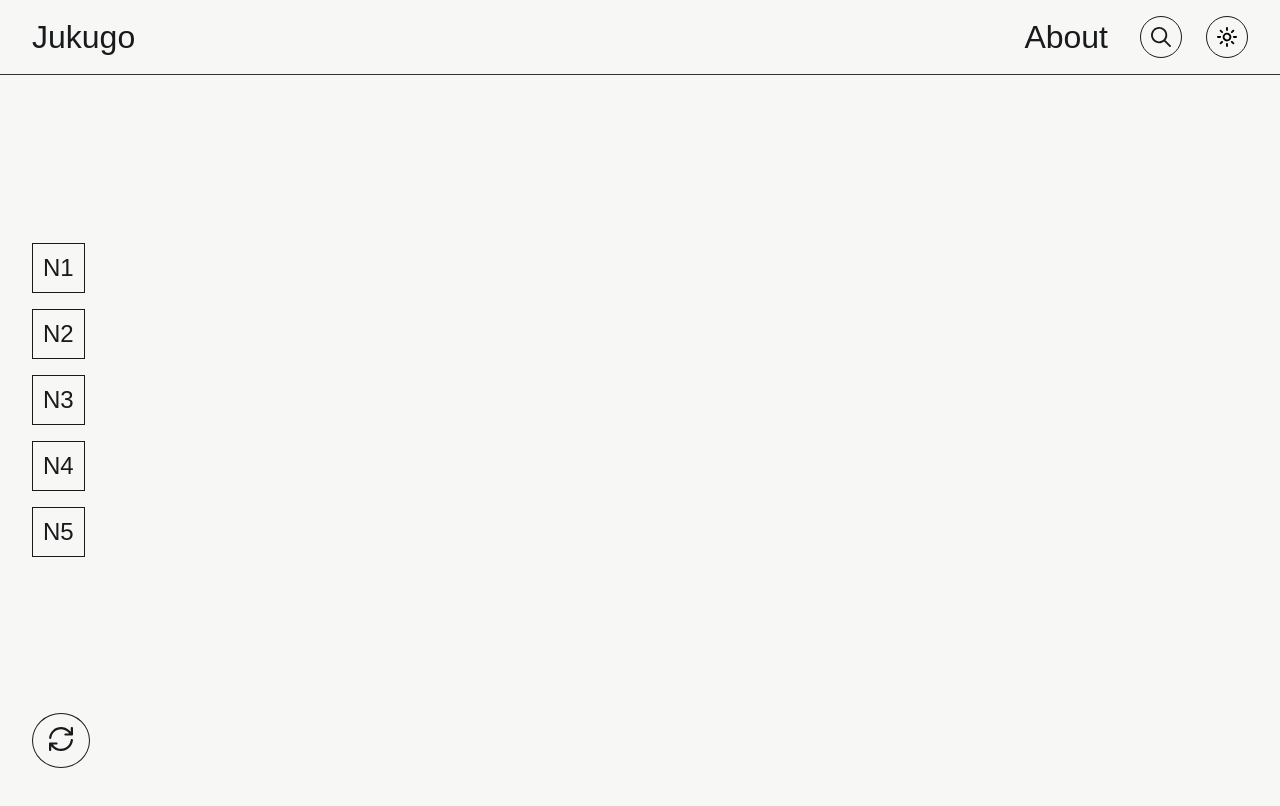
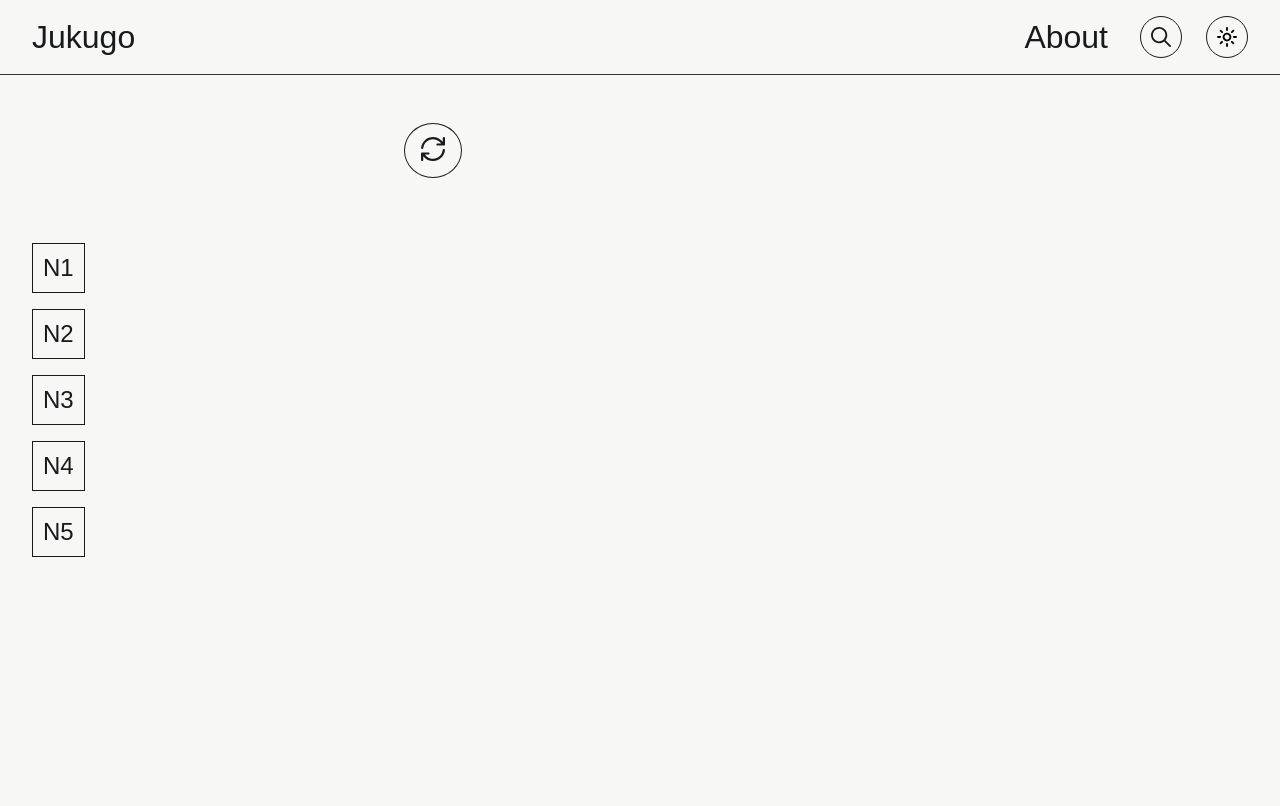
Before and after one commit to leedoughty/jukugo, a Next.js app: page /quiz/jlpt in a window 1280 px wide. Shown: the top 806 px of the page. Built offline with nearby package versions, Linux system fonts and the light colour scheme.

Commit message:
Add quiz layout component

```diff
--- a/src/app/quiz/freestyle/freestyle.module.css
+++ b/src/app/quiz/freestyle/freestyle.module.css
@@ -1,10 +1,3 @@
-.container {
-  max-width: 600px;
-  margin: auto;
-  font-size: 1rem;
-  padding: 16px 32px;
-}
-
 .selectorRow {
   display: flex;
   flex-direction: column;
--- a/src/app/quiz/freestyle/page.tsx
+++ b/src/app/quiz/freestyle/page.tsx
@@ -2,6 +2,7 @@
 
 import { useEffect, useState, useCallback } from "react";
 import styles from "./freestyle.module.css";
+import QuizLayout from "../layout";
 import QuizCard from "@/app/components/quiz/quizCard";
 import KanjiPicker from "@/app/components/quiz/kanjiPicker";
 
@@ -79,7 +80,7 @@ export default function FreestyleQuizPage() {
   };
 
   return (
-    <div className={styles.container}>
+    <QuizLayout>
       <div className={styles.selectorRow}>
         <KanjiPicker onPick={() => pickRandomKanji()} />
       </div>
@@ -97,6 +98,6 @@ export default function FreestyleQuizPage() {
       {words.length > 0 && currentIndex >= words.length && (
         <div className={styles.complete}>Quiz complete!</div>
       )}
-    </div>
+    </QuizLayout>
   );
 }
--- a/src/app/quiz/jlpt/jlpt.module.css
+++ b/src/app/quiz/jlpt/jlpt.module.css
@@ -1,20 +1,3 @@
-.container {
-  max-width: 600px;
-  margin: auto;
-  font-size: 1rem;
-  padding: 16px 32px;
-}
-
-.selectorRow {
-  display: flex;
-  flex-direction: column;
-  gap: 16px;
-  margin-bottom: 16px;
-  align-items: left;
-  width: 100%;
-  position: static;
-}
-
 .pickButton {
   background: transparent;
   border-radius: 50%;
@@ -36,6 +19,16 @@
 .pickButton:hover,
 .pickButton:focus {
   border-color: var(--charcoal);
+}
+
+.selectorRow {
+  display: flex;
+  flex-direction: column;
+  gap: 16px;
+  margin-bottom: 16px;
+  align-items: left;
+  width: 100%;
+  position: static;
 }
 
 .kanji {
@@ -128,30 +121,9 @@
     font-size: 50px;
   }
 
-  .container {
-    padding-top: 60px;
-  }
-
-  .selectorRow {
-    flex-direction: column;
-    align-items: flex-start;
-    position: fixed;
-    left: 32px;
-    bottom: 32px;
-    width: 120px;
-    margin-bottom: 0;
-  }
-
   .jukugoWord {
     white-space: nowrap;
     font-size: 8rem;
-  }
-
-  .pickButtonMobile {
-    position: static;
-    bottom: auto;
-    left: auto;
-    z-index: auto;
   }
 
   .inputRow {
--- a/src/app/quiz/jlpt/page.tsx
+++ b/src/app/quiz/jlpt/page.tsx
@@ -2,6 +2,7 @@
 
 import { Suspense, useEffect, useState, useCallback } from "react";
 import { useSearchParams, useRouter } from "next/navigation";
+import QuizLayout from "../layout";
 import styles from "./jlpt.module.css";
 import QuizCard from "@/app/components/quiz/quizCard";
 import KanjiPicker from "@/app/components/quiz/kanjiPicker";
@@ -115,15 +116,13 @@ export function JLPTQuiz() {
   };
 
   return (
-    <div className={styles.container}>
-      <div className={styles.selectorRow}>
+    <QuizLayout>
+      <div className="selectorRow">
         <LevelSelector
           levels={JLPT_LEVELS}
           selected={level}
           onSelect={handleLevelSelect}
         />
-
-        <KanjiPicker onPick={() => pickRandomKanji()} />
       </div>
 
       {selectedKanji && <h2 className={styles.kanji}>{selectedKanji}</h2>}
@@ -139,6 +138,8 @@ export function JLPTQuiz() {
       {words.length > 0 && currentIndex >= words.length && (
         <div className={styles.complete}>Quiz complete!</div>
       )}
-    </div>
+
+      <KanjiPicker onPick={() => pickRandomKanji()} />
+    </QuizLayout>
   );
 }
--- a/src/app/quiz/joyo/joyo.module.css
+++ b/src/app/quiz/joyo/joyo.module.css
@@ -1,10 +1,3 @@
-.container {
-  max-width: 600px;
-  margin: auto;
-  font-size: 1rem;
-  padding: 16px 32px;
-}
-
 .selectorRow {
   display: flex;
   flex-direction: column;
@@ -117,10 +110,6 @@
     font-size: 50px;
   }
 
-  .container {
-    padding-top: 60px;
-  }
-
   .selectorRow {
     flex-direction: column;
     align-items: flex-start;
@@ -136,13 +125,6 @@
     font-size: 8rem;
   }
 
-  .pickButtonMobile {
-    position: static;
-    bottom: auto;
-    left: auto;
-    z-index: auto;
-  }
-
   .inputRow {
     margin-top: 12px;
     display: flex;
--- /dev/null
+++ b/src/app/quiz/layout.tsx
@@ -0,0 +1,18 @@
+"use client";
+
+import React from "react";
+import styles from "./quizLayout.module.css";
+
+type QuizLayoutProps = {
+  children: React.ReactNode;
+};
+
+export default function QuizLayout({ children }: QuizLayoutProps) {
+  return (
+    <div className={styles.quizLayout}>
+      <main className={styles.quizMain}>
+        <div className={styles.container}>{children}</div>
+      </main>
+    </div>
+  );
+}
--- /dev/null
+++ b/src/app/quiz/quizLayout.module.css
@@ -0,0 +1,36 @@
+.quizLayout {
+  display: flex;
+  flex-direction: column;
+  min-height: 100vh;
+}
+
+.quizMain {
+  display: block;
+  width: 100%;
+}
+
+.container {
+  width: 100vw;
+  margin: 0 auto;
+  font-size: 1rem;
+  padding: 16px 10px;
+  box-sizing: border-box;
+  max-width: 100vw;
+}
+
+@media (min-width: 601px) {
+  .container {
+    max-width: 600px;
+    padding-left: 32px;
+    padding-right: 32px;
+  }
+}
+
+.selectorRow {
+  display: flex;
+  flex-direction: column;
+  gap: 16px;
+  margin-bottom: 16px;
+  align-items: flex-start;
+  width: 100%;
+}
--- a/src/app/quiz/review/page.tsx
+++ b/src/app/quiz/review/page.tsx
@@ -1,6 +1,7 @@
 "use client";
 
 import { useEffect, useState } from "react";
+import QuizLayout from "../layout";
 import styles from "./review.module.css";
 import QuizCard from "@/app/components/quiz/quizCard";
 import Button from "@/app/components/layout/button";
@@ -33,7 +34,7 @@ export default function ReviewQuizPage() {
   };
 
   return (
-    <div className={styles.container}>
+    <QuizLayout>
       {reviewList.length > 0 && currentIndex < reviewList.length ? (
         <>
           <QuizCard
@@ -68,6 +69,6 @@ export default function ReviewQuizPage() {
           )}
         </div>
       )}
-    </div>
+    </QuizLayout>
   );
 }
--- a/src/app/quiz/review/review.module.css
+++ b/src/app/quiz/review/review.module.css
@@ -1,10 +1,3 @@
-.container {
-  max-width: 600px;
-  margin: auto;
-  font-size: 1rem;
-  padding: 16px 32px;
-}
-
 .kanji {
   margin-bottom: 8px;
   font-weight: 300;
--- a/src/app/quiz/search/page.tsx
+++ b/src/app/quiz/search/page.tsx
@@ -2,6 +2,7 @@
 
 import { useEffect, useState, useRef } from "react";
 import styles from "./search.module.css";
+import QuizLayout from "../layout";
 import QuizCard from "@/app/components/quiz/quizCard";
 import KanjiPicker from "@/app/components/quiz/kanjiPicker";
 import Button from "@/app/components/layout/button";
@@ -68,7 +69,7 @@ export default function SearchQuizPage() {
   };
 
   return (
-    <div className={styles.container}>
+    <QuizLayout>
       <div className={styles.selectorRow}>
         <form onSubmit={handleSearch} className={styles.inputRow}>
           <input
@@ -99,6 +100,6 @@ export default function SearchQuizPage() {
       {words.length === 0 && !loading && (
         <div className={styles.complete}>No results found.</div>
       )}
-    </div>
+    </QuizLayout>
   );
 }
```
Also changed, not shown: src/app/quiz/joyo/page.tsx (+7 -6 lines).
